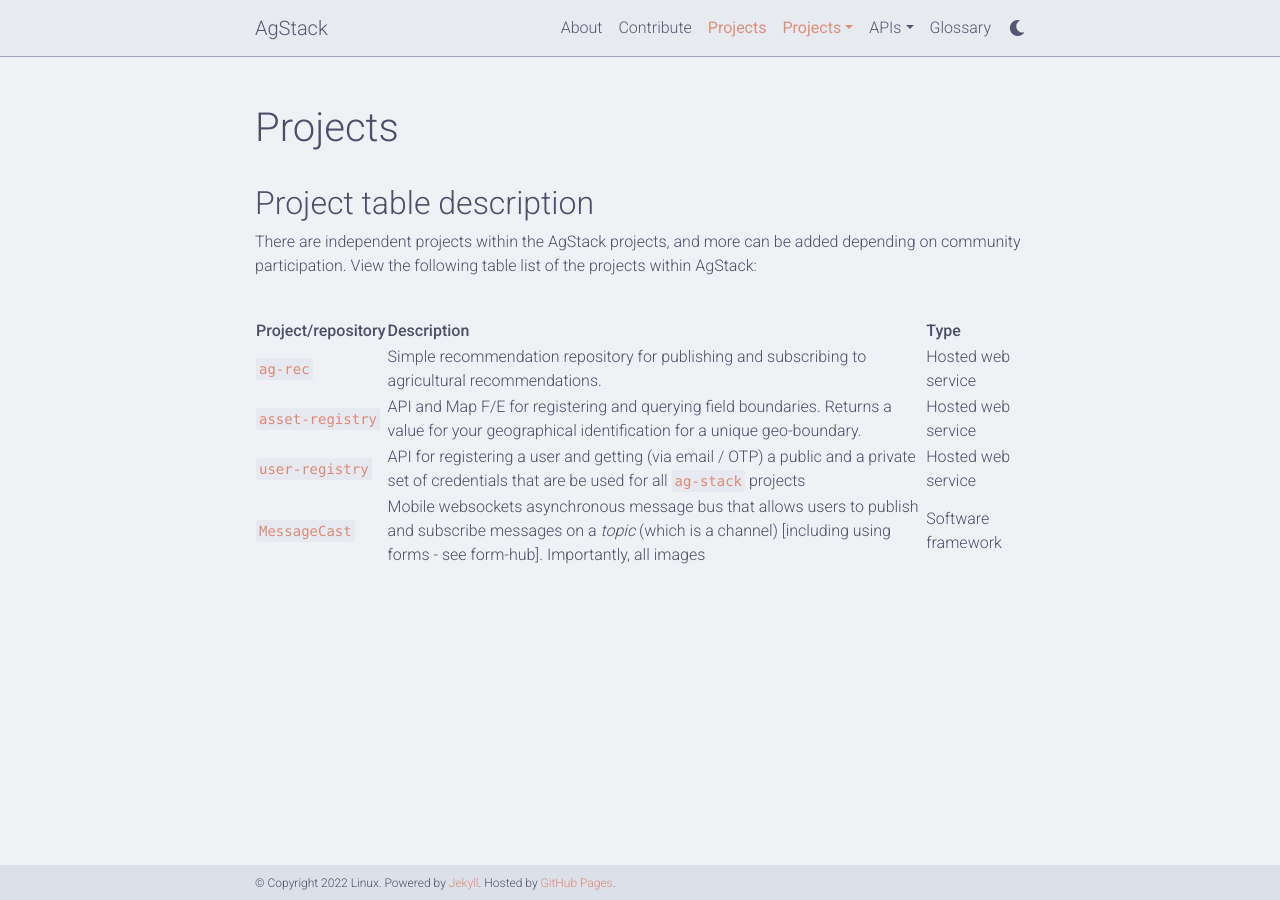
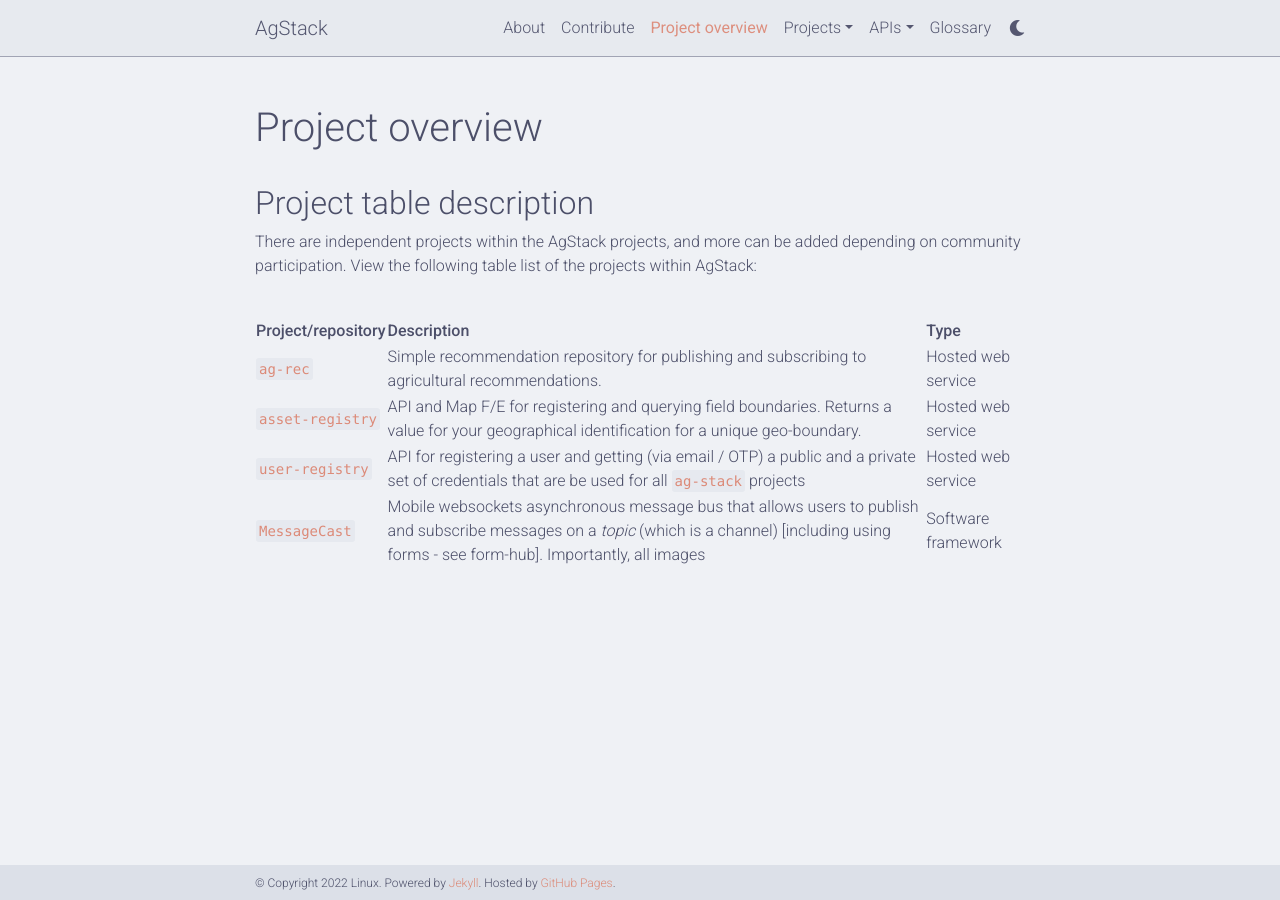
Before and after one commit to dockerymick/agstack, a Jekyll site: the page built from _pages/projects_overview.md, in a window 1280 px wide. Built offline with Jekyll 4.4.1, drawn with Linux system fonts in a browser that asks for light colours; comment, search, counter and statistics services are not loaded; a style sheet for code colours, icons or effects is not loaded.

Commit message:
Update projects_overview.md

```diff
--- a/_pages/projects_overview.md
+++ b/_pages/projects_overview.md
@@ -1,6 +1,6 @@
 ---
 layout: page
-title: Projects
+title: Project overview
 permalink: /projects_overview
 horizontal: false
 nav: true
```
